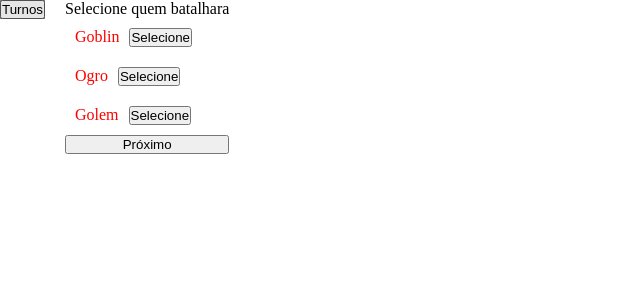
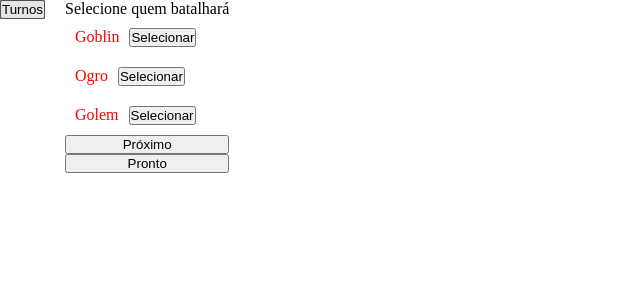
Before and after one commit to riobiss/rpg-web, a Next.js app: page /combat in a window 1280 px wide. Both pictures are taken after a click on the button "Próximo". Shown: the top 300 px of the page, without its empty margins (0-640 px from the left). Built offline with nearby package versions, Linux system fonts and the light colour scheme.

Commit message:
add view turns

```diff
--- a/src/app/combat/page.tsx
+++ b/src/app/combat/page.tsx
@@ -1,70 +1,104 @@
 "use client"
 
-import players from "@/data/rpg/World of Clans/entites/player"
+import { useState } from "react"
+import playersData from "@/data/rpg/World of Clans/entites/player"
+import enemiesData from "@/data/rpg/World of Clans/entites/enemy"
 import styles from "./page.module.css"
 import { Character } from "@/types/Character"
-import { useState } from "react"
-import enemy from "@/data/rpg/World of Clans/entites/enemy"
+import initTurnQueue from "@/lib/turns/initTurnQueue"
+import { Turn } from "@/types/Turn"
+
+type SelectionStep = "players" | "enemies" | "done"
 
 export default function CombatPage() {
-  const [turnos, setTurnos] = useState<Character[]>([])
-  const [character, setCharacter] = useState<"selectPlayers" | "selectEnemy">(
-    "selectPlayers",
-  )
+  const [turnOrder, setTurnOrder] = useState<Character[]>([])
+  const [selectionStep, setSelectionStep] = useState<SelectionStep>("players")
+  const [turnQueue, setTurnQueue] = useState<Turn[]>([])
 
-  function pushTurn(p: Character) {
-    p.alive = true
-    setTurnos((prev) => {
-      const rpgSelect = prev.some((t) => t.name === p.name)
-      if (rpgSelect) return prev
-      return [...prev, p]
+  function initCombat() {
+    const queue = initTurnQueue(turnOrder)
+    setTurnQueue(queue)
+    setTurnOrder(queue.map((t) => t.entity))
+    setSelectionStep("done")
+  }
+
+  function addCharacterToTurnOrder(character: Character) {
+    setTurnOrder((current) => {
+      if (current.some((c) => c.id === character.id)) return current
+      return [
+        ...current,
+        {
+          ...character,
+          alive: true,
+        },
+      ]
     })
   }
 
+  function isCharacterSelected(id: number) {
+    return turnOrder.some((c) => c.id === id)
+  }
+
+  if (selectionStep === "done") {
+    return (
+      <div className={styles.container}>
+        <aside className={styles.sideBar}>
+          <button>Turnos</button>
+          {turnOrder.map((character) => (
+            <p key={character.id}>{character.name}</p>
+          ))}
+        </aside>
+        Ola combate
+      </div>
+    )
+  }
   return (
     <div className={styles.container}>
-      <div className={styles.sideBar}>
+      <aside className={styles.sideBar}>
         <button>Turnos</button>
-        {turnos.map((t, i) => {
-          return <p key={i}> {t.name}</p>
-        })}
-      </div>
-      <div className={styles.containerInput}>
-        <p>Selecione quem batalhara</p>
-        {character === "selectPlayers" &&
-          players.map((p) => {
-            return (
-              <div className={styles.containerCharacter} key={p.id}>
-                <p
-                  style={{
-                    color: turnos.find((c) => c.id === p.id) ? "green" : "red",
-                  }}
-                >
-                  {p.name}
-                </p>
-                <button onClick={() => pushTurn(p)}>Selecione</button>
-              </div>
-            )
-          })}
-        {character === "selectEnemy" &&
-          enemy.map((e) => {
-            return (
-              <div className={styles.containerCharacter} key={e.id}>
-                <p
-                  style={{
-                    color: turnos.find((c) => c.name === e.name)
-                      ? "green"
-                      : "red",
-                  }}
-                >
-                  {e.name}
-                </p>
-                <button onClick={() => pushTurn(e)}>Selecione</button>
-              </div>
-            )
-          })}
-        <button onClick={() => setCharacter("selectEnemy")}>Próximo</button>
-      </div>
+        {turnOrder.map((character) => (
+          <p key={character.id}>{character.name}</p>
+        ))}
+      </aside>
+
+      <section className={styles.containerInput}>
+        <p>Selecione quem batalhará</p>
+        {selectionStep === "players" &&
+          playersData.map((player) => (
+            <div className={styles.containerCharacter} key={player.id}>
+              <p
+                style={{
+                  color: isCharacterSelected(player.id) ? "green" : "red",
+                }}
+              >
+                {player.name}
+              </p>
+
+              <button onClick={() => addCharacterToTurnOrder(player)}>
+                Selecionar
+              </button>
+            </div>
+          ))}
+        {selectionStep === "enemies" &&
+          enemiesData.map((enemy) => (
+            <div className={styles.containerCharacter} key={enemy.id}>
+              <p
+                style={{
+                  color: isCharacterSelected(enemy.id) ? "green" : "red",
+                }}
+              >
+                {enemy.name}
+              </p>
+              <button onClick={() => addCharacterToTurnOrder(enemy)}>
+                Selecionar
+              </button>
+            </div>
+          ))}
+        <button onClick={() => setSelectionStep("enemies")}>Próximo</button>
+        {selectionStep === "enemies" && (
+          <button onClick={initCombat}>Pronto</button>
+        )}
+      </section>
     </div>
   )
 }
--- a/src/data/rpg/World of Clans/entites/enemy.ts
+++ b/src/data/rpg/World of Clans/entites/enemy.ts
@@ -3,7 +3,7 @@ import shields from "../shields"
 import weapons from "../weapons"
 const enemy: Character[] = [
   {
-    id: 1,
+    id: 5001,
     alive: false,
     initiative: 5,
     name: "Goblin",
@@ -16,7 +16,7 @@ const enemy: Character[] = [
     },
   },
   {
-    id: 2,
+    id: 5002,
     alive: false,
     initiative: 1,
     name: "Ogro",
@@ -29,7 +29,7 @@ const enemy: Character[] = [
     },
   },
   {
-    id: 3,
+    id: 5003,
     alive: false,
     initiative: 3,
     name: "Golem",
--- /dev/null
+++ b/src/lib/turns/initTurnQueue.ts
@@ -0,0 +1,11 @@
+import enemy from "@/data/rpg/World of Clans/entites/enemy"
+import player from "@/data/rpg/World of Clans/entites/player"
+import type { Turn } from "../../types/Turn"
+import { Character } from "@/types/Character"
+
+export default function initTurnQueue(characters: Character[]): Turn[] {
+  return characters
+    .filter((c) => c.alive)
+    .map((c) => ({ entity: c }))
+    .sort((a, b) => b.entity.initiative - a.entity.initiative)
+}
```
